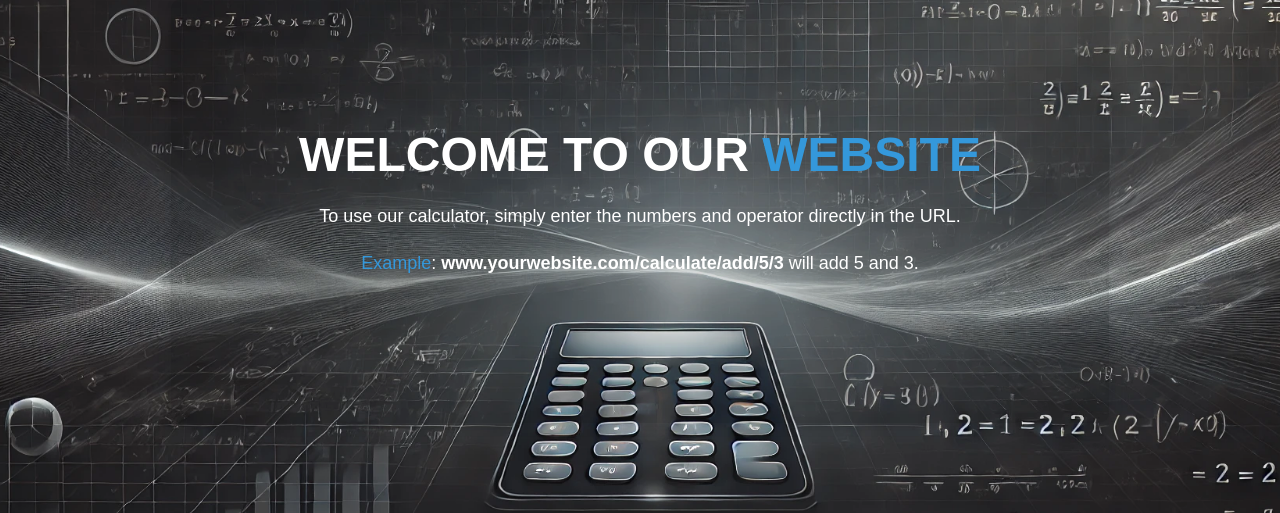
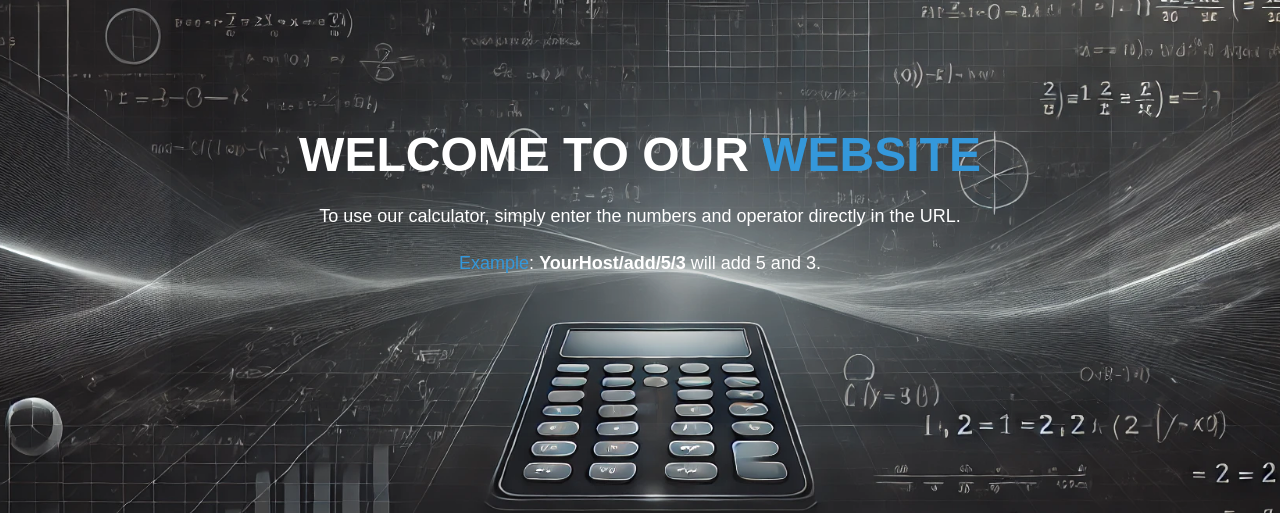
Before and after one commit to Kennylalek/Flask-Calculator, a Flask app: page / in a window 1280 px wide. Shown: the part 189-702 px from the top of the page. Run offline with Flask 3, Linux system fonts and the light colour scheme.

Commit message:
corrected url

```diff
--- a/templates/index.html
+++ b/templates/index.html
@@ -70,7 +70,7 @@
     <div class="overlay">
         <h1>WELCOME TO OUR <span>WEBSITE</span></h1>
         <p>To use our calculator, simply enter the numbers and operator directly in the URL.</p>
-        <p class="example"><span>Example</span>: <strong>www.yourwebsite.com/calculate/add/5/3</strong> will add 5 and 3.</p>
+        <p class="example"><span>Example</span>: <strong>YourHost/add/5/3</strong> will add 5 and 3.</p>
 
 
     </div>
```
